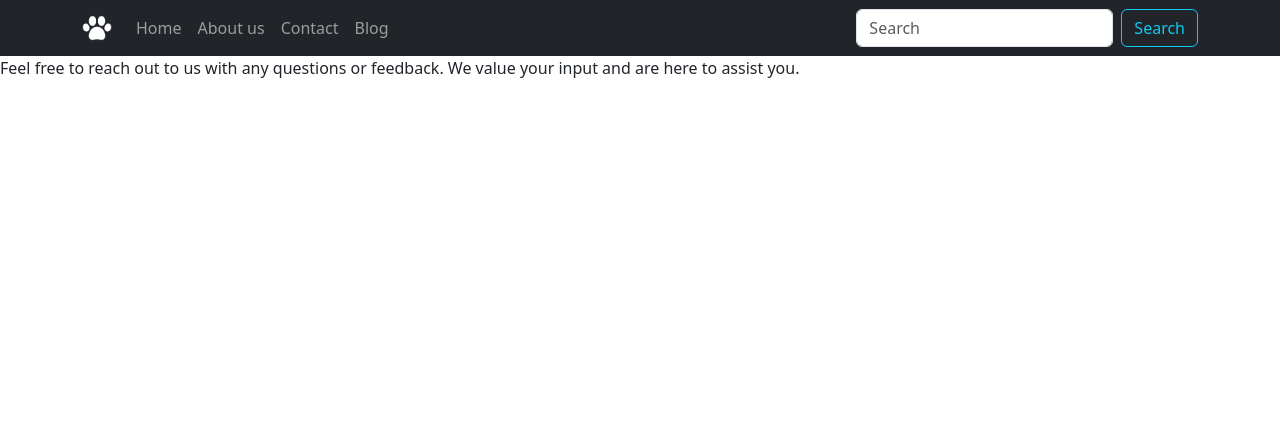
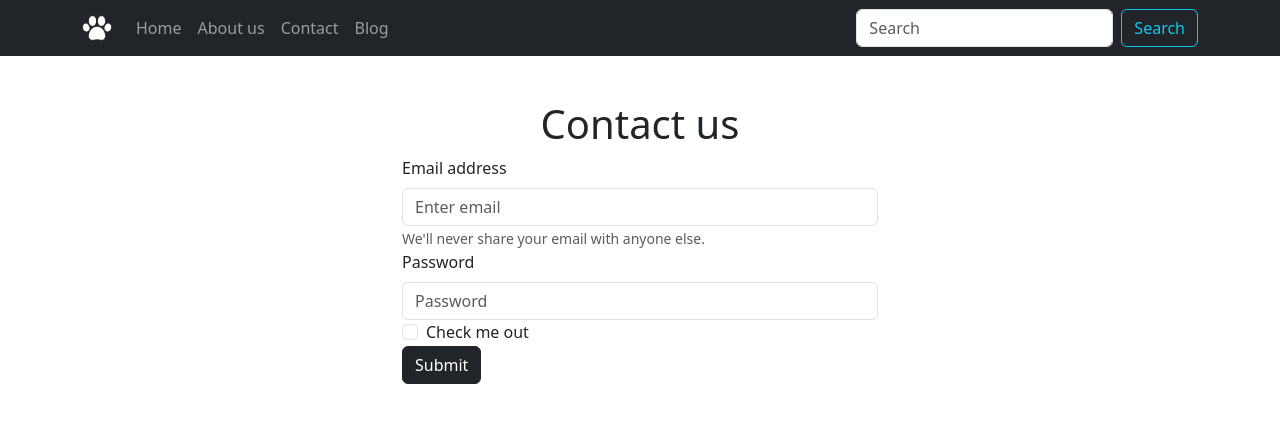
Before and after one commit to lilyashushka-ux/my-project-2, a React (Vite) app: page /contact in a window 1280 px wide. Shown: the top 422 px of the page. Built offline with nearby package versions, Linux system fonts and the light colour scheme.

Commit message:
Add contact block

```diff
--- a/src/pages/Contact.jsx
+++ b/src/pages/Contact.jsx
@@ -1,12 +1,29 @@
 import React from "react";
+import { Container, Form, Button, } from "react-bootstrap";
 
 export default class Contact extends React.Component {
     render() {
         return(
-            <div className="contact">
-                <h1>Contact Us</h1>
-                <p>Feel free to reach out to us with any questions or feedback. We value your input and are here to assist you.</p>
-            </div>
+         <Container style={{width:'500px', marginTop:'100px', }}>
+            <h1 className="text-center">Contact us</h1>
+            <Form>
+                <Form.Group contropId="formBasicEmail">
+                <Form.Label>Email address</Form.Label>
+                <Form.Control type="email" placeholder="Enter email" />
+                <Form.Text className="text-muted">
+                We'll never share your email with anyone else.
+                </Form.Text>
+                </Form.Group>
+                <Form.Group controlId="formBasicPassword">
+                <Form.Label>Password</Form.Label>
+                <Form.Control aria-rowspan={3} type="password" placeholder="Password" />
+                </Form.Group>
+                  <Form.Group controlId="checkbox">
+                <Form.Check type="checkbox" label="Check me out" />
+                </Form.Group>
+                <Button variant="dark" type="submit">Submit</Button>
+            </Form>
+         </Container>
     )
 }
 }
```
